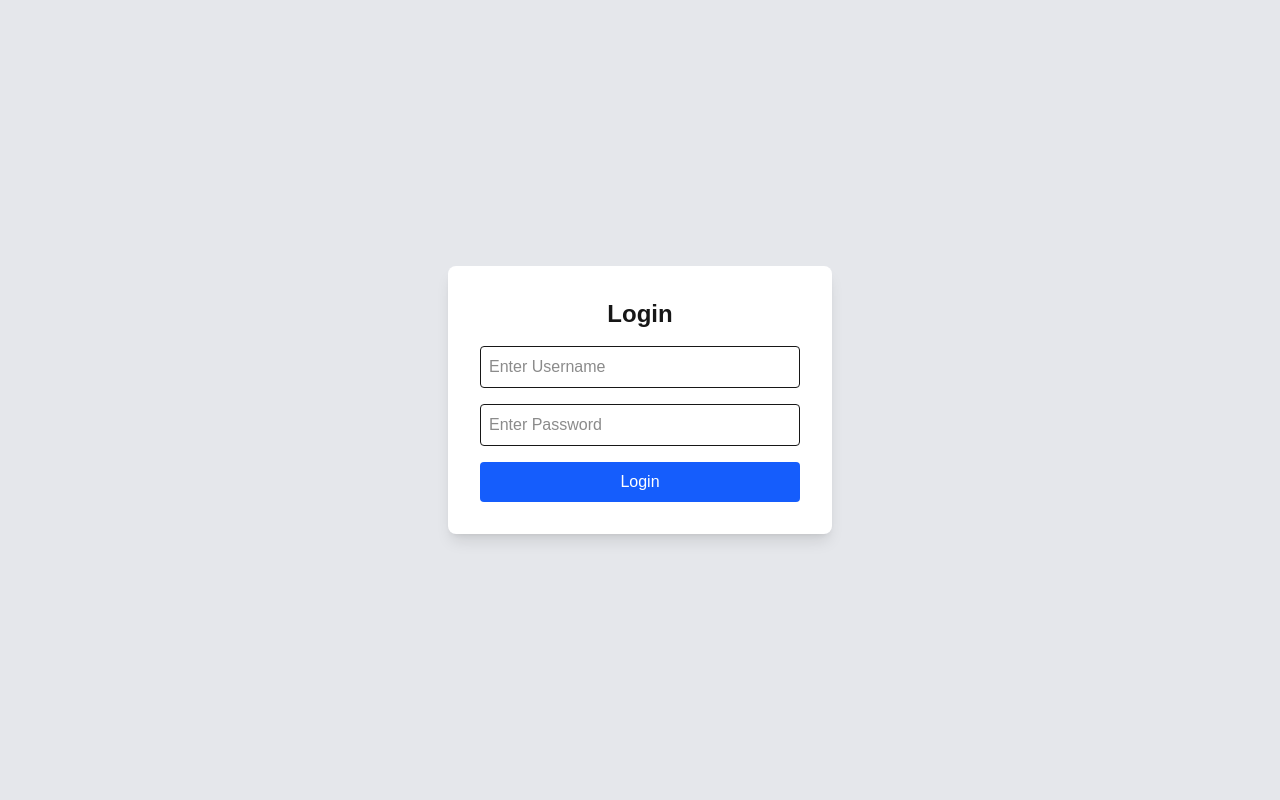
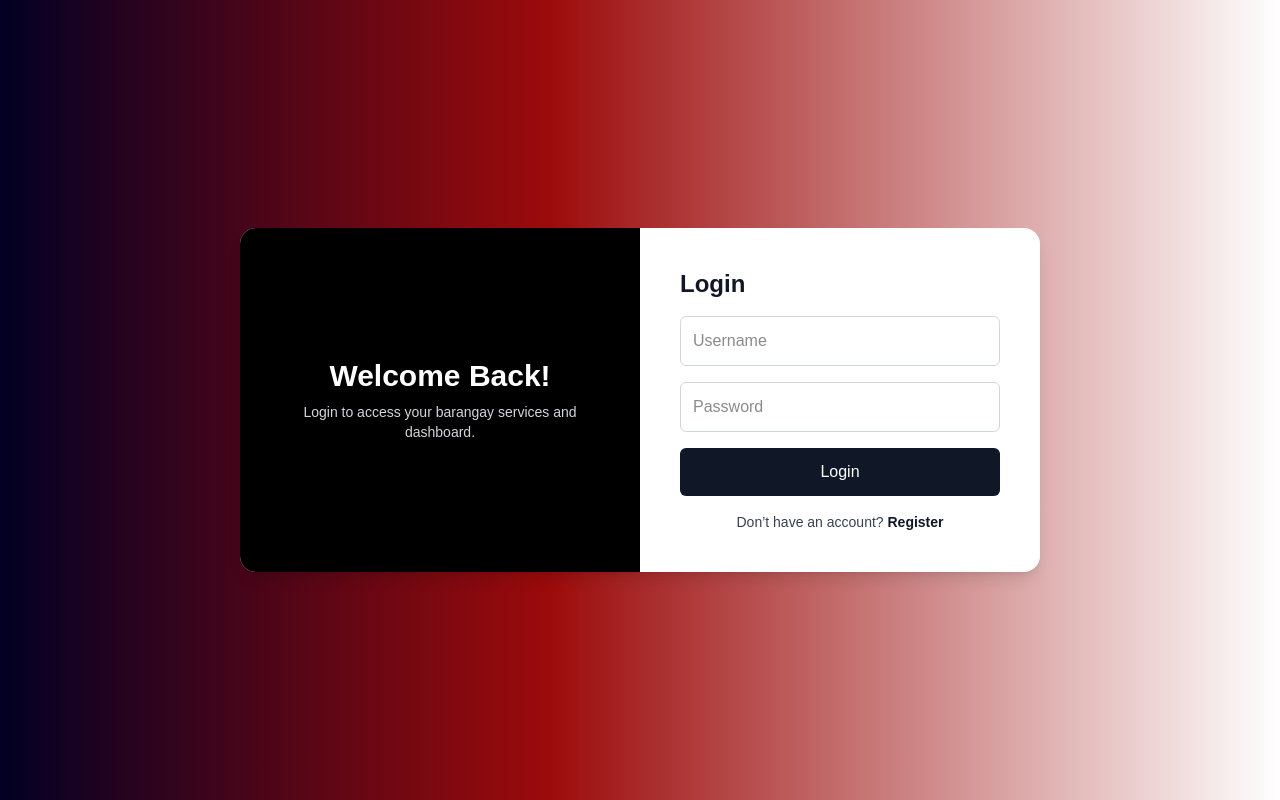
Before and after one commit to mauiestraduuuh/barangay-niugan, a Next.js app: page /auth-front/login in a window 1280 px wide. Built offline with nearby package versions, Linux system fonts and the light colour scheme.

Commit message:
edited login page
reverted login design to stay consistent with the whole

```diff
--- a/app/auth-front/login/page.tsx
+++ b/app/auth-front/login/page.tsx
@@ -2,33 +2,36 @@
 
 import { useState } from "react";
 import { useRouter } from "next/navigation";
+import Link from "next/link";
 
 export default function LoginPage() {
-  const [username, setUsername] = useState("");  // Changed from email
-  const [password, setPassword] = useState("");
+  const router = useRouter();
+  const [form, setForm] = useState({ username: "", password: "" });
   const [message, setMessage] = useState("");
-  const router = useRouter();
+
+  const handleChange = (e: React.ChangeEvent<HTMLInputElement>) => {
+    setForm({ ...form, [e.target.name]: e.target.value });
+  };
 
   const handleSubmit = async (e: React.FormEvent) => {
     e.preventDefault();
-    setMessage("");
+    setMessage("Logging in...");
 
     try {
-      const response = await fetch("/api/auth/login", {  // Changed to relative path
+      const res = await fetch("/api/auth/login", {
         method: "POST",
-        headers: {
-          "Content-Type": "application/json",
-        },
-        body: JSON.stringify({ username, password }),  // Changed from email
+        headers: { "Content-Type": "application/json" },
+        body: JSON.stringify(form),
       });
 
-      const data = await response.json();
+      const data = await res.json();
 
-      if (!response.ok) {
+      if (!res.ok) {
         setMessage(data.message || "Login failed");
         return;
       }
 
+      // Save token
       if (data.token) {
         localStorage.setItem("token", data.token);
       } else {
@@ -37,8 +40,10 @@ export default function LoginPage() {
         return;
       }
 
+      // Save user data
       localStorage.setItem("user", JSON.stringify(data.user));
 
+      // Save resident_id if exists
       if (data.user.resident_id) {
         localStorage.setItem("resident_id", data.user.resident_id.toString());
       } else {
@@ -46,47 +51,65 @@ export default function LoginPage() {
       }
 
       setMessage("Login successful! Redirecting...");
-      router.push(data.redirectUrl);
+      router.push(data.redirectUrl); // Use dynamic redirect from backend
 
-    } catch (error) {
-      console.error("Login error:", error);
+    } catch (err) {
+      console.error("Login error:", err);
       setMessage("An error occurred during login");
     }
   };
 
   return (
-    <div className="flex justify-center items-center h-screen bg-gray-200">
-      <div className="bg-white p-8 rounded-lg shadow-lg w-96">
-        <h2 className="text-2xl font-bold mb-4 text-center">Login</h2>
+    <div className="relative min-h-screen flex items-center justify-center bg-[linear-gradient(90deg,rgba(2,0,36,1)_0%,rgba(156,11,11,1)_43%,rgba(255,255,255,1)_100%)] h-screen">
+      <div className="bg-white backdrop-blur-md rounded-2xl shadow-lg flex w-[800px] overflow-hidden">
+        {/* Left side */}
+        <div className="w-1/2 bg-black text-white flex flex-col items-center justify-center p-10">
+          <h1 className="text-3xl font-bold mb-2">Welcome Back!</h1>
+          <p className="text-sm text-gray-300 text-center">
+            Login to access your barangay services and dashboard.
+          </p>
+        </div>
 
-        {message && <p className="text-center text-red-500 mb-4">{message}</p>}
-
-        <form onSubmit={handleSubmit}>
+        {/* Right side (Login form) */}
+        <div className="w-1/2 p-10">
+          <h2 className="text-2xl font-semibold text-gray-900 mb-4">Login</h2>
+          <form onSubmit={handleSubmit} className="flex flex-col gap-4">
             <input
-            type="text"  // Changed from email
-            placeholder="Enter Username"  // Updated placeholder
-            className="w-full p-2 border rounded mb-4"
-            value={username}  // Updated
-            onChange={(e) => setUsername(e.target.value)}  // Updated
+              type="text"
+              name="username"
+              placeholder="Username" // Changed from "Email" to match backend
+              onChange={handleChange}
               required
+              className="border border-gray-300 p-3 rounded-md focus:outline-none focus:ring-2 focus:ring-gray-900"
             />
-
             <input
               type="password"
-            placeholder="Enter Password"
-            className="w-full p-2 border rounded mb-4"
-            value={password}
-            onChange={(e) => setPassword(e.target.value)}
+              name="password"
+              placeholder="Password"
+              onChange={handleChange}
               required
+              className="border border-gray-300 p-3 rounded-md focus:outline-none focus:ring-2 focus:ring-gray-900"
             />
-
             <button
               type="submit"
-            className="w-full bg-blue-600 text-white py-2 rounded hover:bg-blue-700 transition"
+              className="w-full bg-gray-900 text-white py-3 rounded-md hover:bg-red-600 hover:text-white transition duration-300"
             >
               Login
             </button>
           </form>
+
+          <p className="text-sm text-center mt-4 text-gray-700">
+            Don’t have an account?{" "}
+            <a
+              href="/register"
+              className="text-gray-900 font-semibold hover:text-red-600 transition-colors"
+            >
+              Register
+            </a>
+          </p>
+
+          {message && <p className="mt-4 text-center text-gray-800">{message}</p>}
+        </div>
       </div>
     </div>
   );
```
Lines whose indentation alone changed are shown as unchanged.
